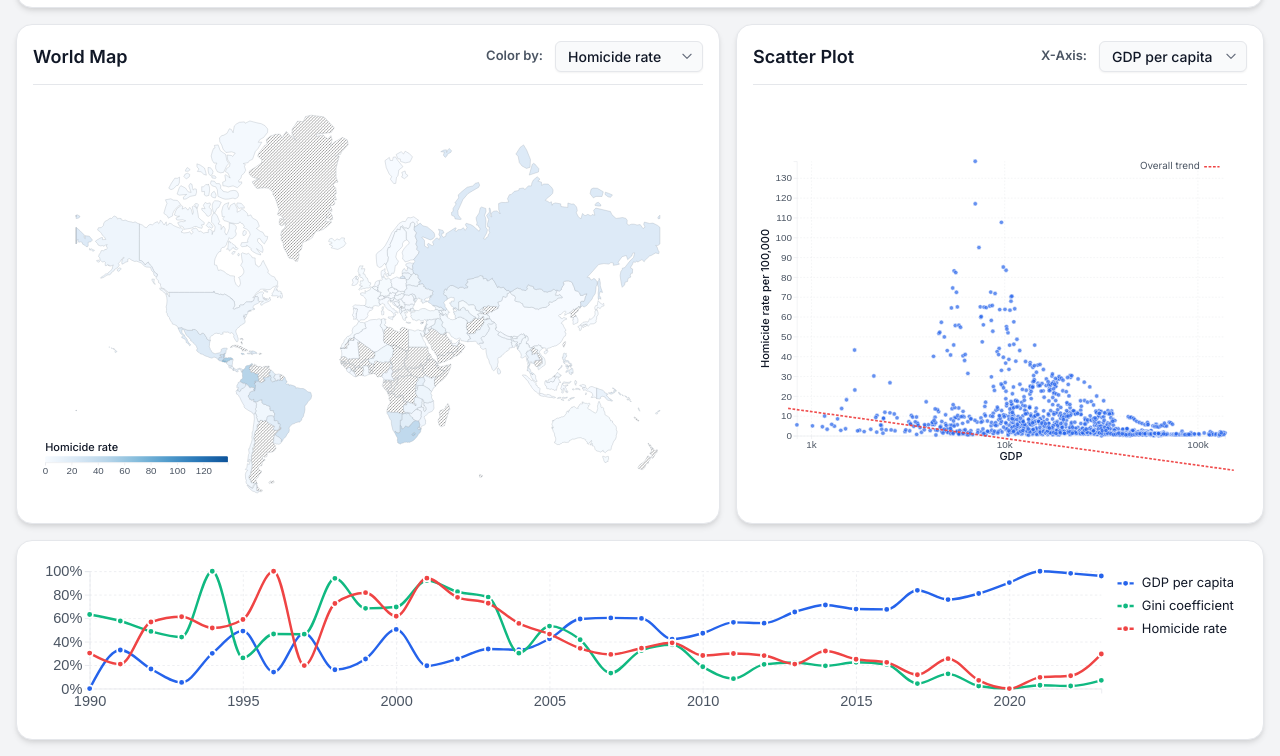
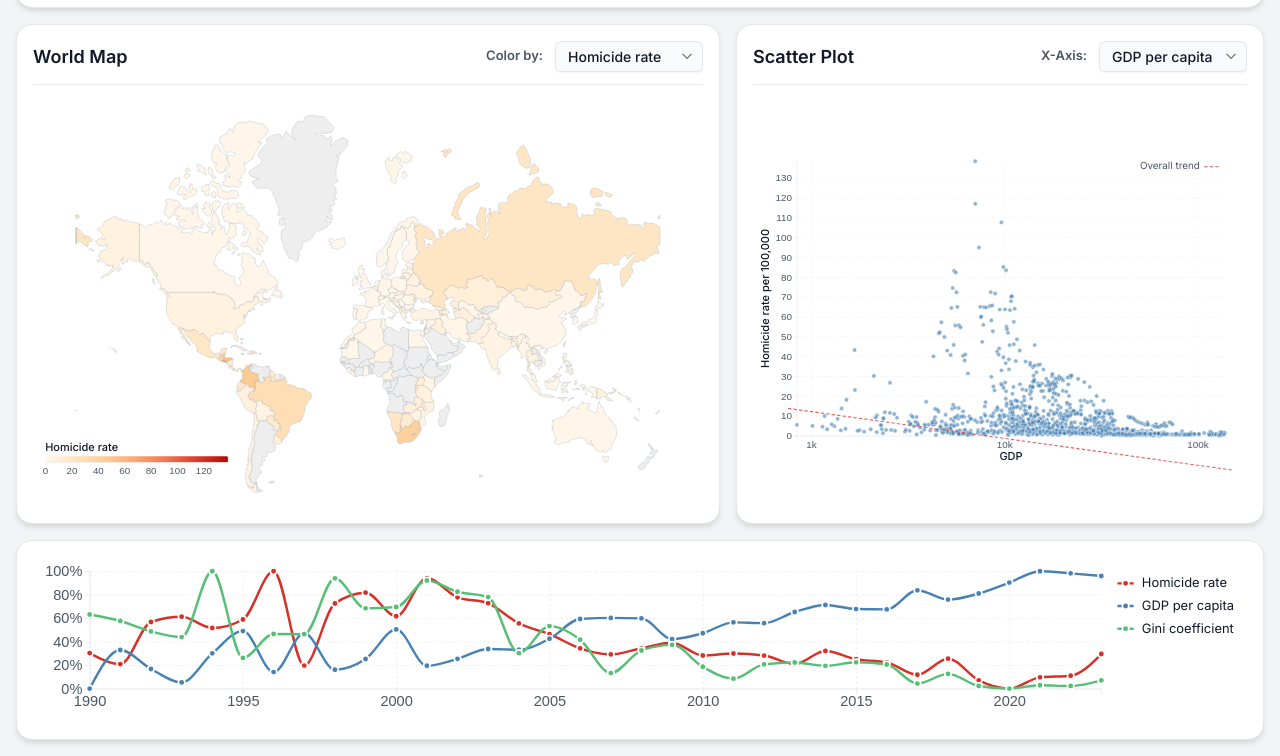
Before and after one commit to yuru108/Vis-Project1, a website: page index.html in a window 1280 px wide. Shown: the part 111-867 px from the top of the page. Drawn offline with nearby package versions, Linux system fonts and the light colour scheme.

Commit message:
FIX: update titles and colors, add color configuration for charts

```diff
--- a/index.html
+++ b/index.html
@@ -3,7 +3,7 @@
   <head>
     <meta charset="utf-8" />
     <meta name="viewport" content="width=device-width, initial-scale=1" />
-    <title>Homicide Rate v.s. GDP and Gini</title>
+    <title>Crime, Economy, and Inequality</title>
     <link rel="preconnect" href="https://fonts.googleapis.com">
     <link rel="preconnect" href="https://fonts.gstatic.com" crossorigin>
     <link href="https://fonts.googleapis.com/css2?family=Inter:wght@400;500;600;700&display=swap" rel="stylesheet">
@@ -13,7 +13,7 @@
     <div class="dashboard">
       <header class="panel header-panel">
         <div class="header-left">
-          <h1>Homicide Rate v.s. GDP and Gini</h1>
+          <h1>Crime, Economy, and Inequality</h1>
           <p class="author">Yu Jou Chang</p>
           <p class="sources">
             Source: Our World in Data -
@@ -93,6 +93,7 @@
 
     <script src="https://d3js.org/d3.v7.min.js"></script>
     <script src="https://cdn.jsdelivr.net/npm/topojson-client@3"></script>
+    <script src="js/colors.js"></script>
     <script src="js/map.js"></script>
     <script src="js/scatter.js"></script>
     <script src="js/linechart.js"></script>
--- /dev/null
+++ b/js/colors.js
@@ -0,0 +1,41 @@
+(function (global) {
+  const COLOR_CONFIG = {
+    attributes: {
+      homicide: {
+        base: "#d73027",
+        scale: d3.interpolateOrRd,
+        label: "Homicide Rate",
+      },
+      gdp: {
+        base: "#4682B4",
+        scale: d3.interpolateBlues,
+        label: "GDP per capita",
+      },
+      gini: {
+        base: "#57be76",
+        scale: d3.interpolateGreens,
+        label: "Gini Coefficient",
+      },
+    },
+    scatter: {
+      dotDefault: "#4682B4",
+      dotOpacity: 0.6,
+      trendLine: {
+        global: "#e45050",
+        selected: "#F39C12",
+      },
+    },
+    map: {
+      defaultFill: "#eeeeee",
+      stroke: "#9ca3af",
+      highlightStroke: "#333333",
+    },
+    ui: {
+      background: "#ffffff",
+      textMain: "#333333",
+      textSub: "#777777",
+    },
+  };
+
+  global.COLOR_CONFIG = COLOR_CONFIG;
+})(window);
--- a/js/linechart.js
+++ b/js/linechart.js
@@ -37,9 +37,9 @@ const LineChartView = (function () {
     }).filter(d => d.gdp_pc != null && d.gini != null && d.homicide_rate != null);
 
     const metrics = [
-      { key: "gdp_pc", label: "GDP per capita", color: "#2563eb" },
-      { key: "gini", label: "Gini coefficient", color: "#10b981" },
-      { key: "homicide_rate", label: "Homicide rate", color: "#ef4444" }
+      { key: "homicide_rate", label: "Homicide rate", color: COLOR_CONFIG.attributes.homicide.base },
+      { key: "gdp_pc", label: "GDP per capita", color: COLOR_CONFIG.attributes.gdp.base },
+      { key: "gini", label: "Gini coefficient", color: COLOR_CONFIG.attributes.gini.base }
     ];
 
     const normalizedData = yearlyData.map(d => {
@@ -184,7 +184,7 @@ const LineChartView = (function () {
       .attr("class", "focus-line")
       .attr("y1", 0)
       .attr("y2", innerHeight)
-      .attr("stroke", "#9ca3af")
+      .attr("stroke", "#999999")
       .attr("stroke-width", 1)
       .attr("stroke-dasharray", "4,4")
       .style("opacity", 0);
@@ -193,7 +193,7 @@ const LineChartView = (function () {
       .attr("class", "selected-line")
       .attr("y1", 0)
       .attr("y2", innerHeight)
-      .attr("stroke", "#111827")
+      .attr("stroke", "#333333")
       .attr("stroke-width", 2)
       .attr("stroke-dasharray", "2,6")
       .style("opacity", 0);
@@ -255,7 +255,7 @@ const LineChartView = (function () {
         .attr("cy", d => yScale(d.value))
         .attr("r", 5)
         .attr("fill", d => d.color)
-        .attr("stroke", "#111827")
+        .attr("stroke", "#333333")
         .attr("stroke-width", 1.5);
     };
 
--- a/js/main.js
+++ b/js/main.js
@@ -119,6 +119,11 @@ function drawLineForSelection() {
   }
 }
 
+function getMapDomain(metricKey) {
+  if (!globalDomains) return null;
+  return globalDomains[metricKey] || null;
+}
+
 function setCurrentYear(year) {
   if (year === currentYear) return;
   currentYear = Number.isFinite(year) ? year : null;
@@ -129,7 +134,7 @@ function setCurrentYear(year) {
   const yearData = Number.isFinite(currentYear)
     ? cachedCountryData.filter((d) => d.year === currentYear)
     : cachedAveragedData;
-  const fixedDomain = globalDomains ? globalDomains[selected.key] : null;
+  const fixedDomain = getMapDomain(selected.key);
   mapHandle.updateMetric(selected.key, selected.label, yearData, fixedDomain);
   drawLineForSelection();
 }
@@ -159,7 +164,7 @@ function init() {
         tooltipSelector: "#tooltip",
         width: 1100,
         height: 620,
-        fixedDomain: globalDomains ? globalDomains[mapMetric.key] : null,
+        fixedDomain: getMapDomain(mapMetric.key),
         onCountrySelect: (iso3, name) => {
           selectedIso3 = iso3;
           selectedName = name;
@@ -180,7 +185,7 @@ function init() {
         const yearData = Number.isFinite(currentYear)
           ? cachedCountryData.filter((d) => d.year === currentYear)
           : cachedAveragedData;
-        const fixedDomain = globalDomains ? globalDomains[selected.key] : null;
+        const fixedDomain = getMapDomain(selected.key);
         mapHandle.updateMetric(selected.key, selected.label, yearData, fixedDomain);
       });
 
--- a/js/map.js
+++ b/js/map.js
@@ -72,9 +72,17 @@
             : extent
           : [0, 1];
 
+      const scaleMap = {
+        homicide_rate: COLOR_CONFIG.attributes.homicide.scale,
+        gdp_pc: COLOR_CONFIG.attributes.gdp.scale,
+        gini: COLOR_CONFIG.attributes.gini.scale,
+      };
+      const domainMin = Array.isArray(domain) && Number.isFinite(domain[0]) ? domain[0] : 0;
+      const domainMax = Array.isArray(domain) && Number.isFinite(domain[1]) ? domain[1] : 1;
+
       const colorScale = d3
-        .scaleSequential(d3.interpolateBlues)
-        .domain(domain);
+        .scaleSequential(scaleMap[metricKey] || d3.interpolateBlues)
+        .domain([domainMin, domainMax]);
 
       const legendWidth = 300;
       const legendHeight = 10;
@@ -112,7 +120,10 @@
         .attr("rx", 2)
         .attr("ry", 2);
 
-      const legendScale = d3.scaleLinear().domain(domain).range([0, legendWidth]);
+      const legendScale = d3
+        .scaleLinear()
+        .domain([domainMin, domainMax])
+        .range([0, legendWidth]);
       const legendAxis = d3.axisBottom(legendScale)
         .ticks(5)
         .tickSize(5)
@@ -145,14 +156,14 @@
         .attr("class", "country")
         .classed("selected", (d) => d.id === this.selectedIso3)
         .attr("d", this.geoPath)
-        .attr("stroke", "#9ca3af")
+        .attr("stroke", COLOR_CONFIG.map.stroke)
         .attr("stroke-width", 0.5)
         .attr("fill", (d) => {
           const value = d.properties.metric_value;
           if (Number.isFinite(value)) {
             return colorScale(value);
           }
-          return `url(#${this.config.stripeFillId})`;
+          return COLOR_CONFIG.map.defaultFill;
         })
         .style("transition", "fill 0.3s ease, opacity 0.2s ease")
         .style("pointer-events", "all")
@@ -160,13 +171,13 @@
           d3.select(this)
             .style("opacity", 0.8)
             .attr("stroke-width", 1.5)
-            .attr("stroke", "#1f2937");
+            .attr("stroke", COLOR_CONFIG.map.highlightStroke);
         })
         .on("mouseout", function () {
           d3.select(this)
             .style("opacity", 1)
             .attr("stroke-width", 0.5)
-            .attr("stroke", "#9ca3af");
+            .attr("stroke", COLOR_CONFIG.map.stroke);
         })
         .on("click", (event, d) => {
           event.stopPropagation();
--- a/js/scatter.js
+++ b/js/scatter.js
@@ -166,7 +166,12 @@
 
     const hasYear = Number.isFinite(selectedYear);
     const hasHighlight = Boolean(highlightIso3) && !hasYear;
-    const canHover = (d) => !hasYear || d.year === selectedYear;
+    const canHover = (d) => {
+      if (hasYear) return d.year === selectedYear;
+      if (hasHighlight) return d.iso3 === highlightIso3;
+      return true;
+    };
+    const dotColor = COLOR_CONFIG.scatter.dotDefault;
 
     g.append("g")
       .selectAll("circle")
@@ -184,14 +189,14 @@
         return hasHighlight && d.iso3 === highlightIso3 ? 6 : 4;
       })
       .attr("fill", (d) => {
-        if (hasYear) return d.year === selectedYear ? "var(--accent-color)" : "#d1d5db";
-        if (!hasHighlight) return "var(--accent-color)";
-        return d.iso3 === highlightIso3 ? "var(--accent-color)" : "#d1d5db";
+        if (hasYear) return d.year === selectedYear ? dotColor : "#d1d5db";
+        if (!hasHighlight) return dotColor;
+        return d.iso3 === highlightIso3 ? dotColor : "#d1d5db";
       })
       .attr("opacity", (d) => {
-        if (hasYear) return d.year === selectedYear ? 0.85 : 0.25;
-        if (!hasHighlight) return 0.7;
-        return d.iso3 === highlightIso3 ? 0.9 : 0.35;
+        if (hasYear) return d.year === selectedYear ? COLOR_CONFIG.scatter.dotOpacity : 0.25;
+        if (!hasHighlight) return COLOR_CONFIG.scatter.dotOpacity;
+        return d.iso3 === highlightIso3 ? 0.8 : 0.25;
       })
       .attr("stroke", "#fff")
       .attr("stroke-width", (d) => {
@@ -261,10 +266,10 @@
         .attr("y1", y(y1))
         .attr("x2", x(x2e))
         .attr("y2", y(y2))
-        .attr("stroke", "#ef4444")
-        .attr("stroke-width", 3)
-        .attr("stroke-dasharray", "5,3")
-        .attr("opacity", 0.95);
+        .attr("stroke", COLOR_CONFIG.scatter.trendLine.global)
+        .attr("stroke-width", 2)
+        .attr("stroke-dasharray", "6,4")
+        .attr("opacity", 0.9);
     }
 
     if (hasHighlight) {
@@ -283,9 +288,9 @@
           .attr("y1", y(y1))
           .attr("x2", x(x2e))
           .attr("y2", y(y2))
-          .attr("stroke", "#facc15")
-          .attr("stroke-width", 3.5)
-          .attr("stroke-dasharray", "4,3")
+          .attr("stroke", COLOR_CONFIG.scatter.trendLine.selected)
+          .attr("stroke-width", 4)
+          .attr("stroke-dasharray", "0")
           .attr("opacity", 1);
       }
     }
@@ -299,9 +304,9 @@
       .attr("y1", 0)
       .attr("x2", 0)
       .attr("y2", 0)
-      .attr("stroke", "#ef4444")
-      .attr("stroke-width", 3)
-      .attr("stroke-dasharray", "5,3");
+      .attr("stroke", COLOR_CONFIG.scatter.trendLine.global)
+      .attr("stroke-width", 2)
+      .attr("stroke-dasharray", "6,4");
 
     legend.append("text")
       .attr("x", -36)
@@ -318,9 +323,9 @@
       .attr("y1", 24)
       .attr("x2", 0)
       .attr("y2", 24)
-      .attr("stroke", "#facc15")
-      .attr("stroke-width", 3.5)
-      .attr("stroke-dasharray", "4,3")
+      .attr("stroke", COLOR_CONFIG.scatter.trendLine.selected)
+      .attr("stroke-width", 4)
+      .attr("stroke-dasharray", "0")
       .attr("opacity", selectedLegendOpacity);
 
     legend.append("text")
```
Also changed, not shown: README.md.
